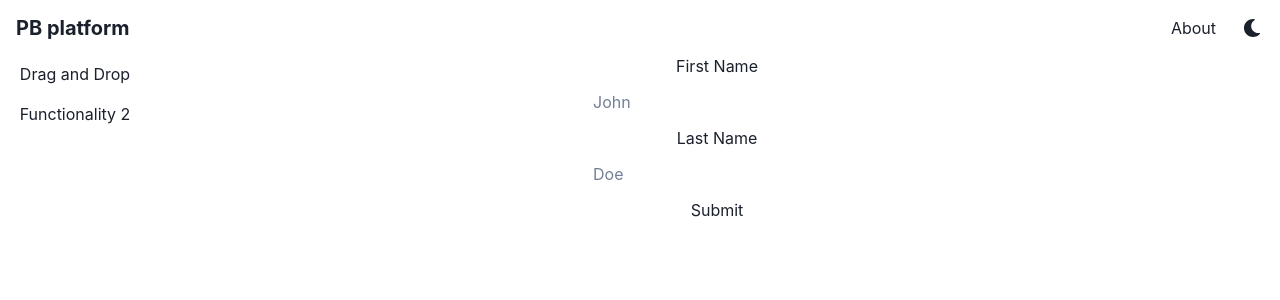
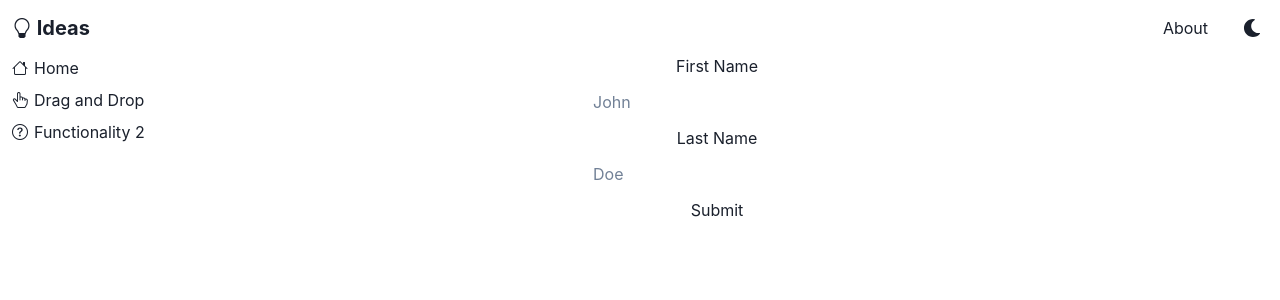
Before and after one commit to Enfield-Li/ClickUp-clone, a React (Create React App) app in the folder client/: page /login in a window 1280 px wide. Shown: the top 300 px of the page. Built offline with nearby package versions, Linux system fonts and the light colour scheme.

Commit message:
Minor style update

```diff
--- a/client/public/index.html
+++ b/client/public/index.html
@@ -10,6 +10,10 @@
       content="Web site created using create-react-app"
     />
     <link rel="apple-touch-icon" href="%PUBLIC_URL%/logo192.png" />
+    <link
+      rel="stylesheet"
+      href="https://cdn.jsdelivr.net/npm/bootstrap-icons@1.9.1/font/bootstrap-icons.css"
+    />
     <!--
       manifest.json provides metadata used when your web app is installed on a
       user's mobile device or desktop. See https://developers.google.com/web/fundamentals/web-app-manifest/
--- a/client/src/App.tsx
+++ b/client/src/App.tsx
@@ -1,15 +1,19 @@
 import * as React from "react";
 import {
+  Box,
   Center,
   ChakraProvider,
+  Collapse,
   Grid,
   GridItem,
+  Slide,
   theme,
 } from "@chakra-ui/react";
 import Header from "./component/layout/Header";
 import useInit from "./hook/useInit";
 import PageRoute from "./routes/PageRoute";
 import NavBar from "./component/layout/NavBar";
+import { useState } from "react";
 
 export default function App() {
   useInit();
@@ -17,7 +21,7 @@ export default function App() {
   return (
     <ChakraProvider theme={theme}>
       <Grid
-        templateAreas={`"header header"
+        templateAreas={`"nav header"
                   "nav main"
                   "nav main"`}
         gridTemplateRows={"50px 1fr 30px"}
@@ -28,9 +32,11 @@ export default function App() {
           <Header />
         </GridItem>
 
+        {/* <Box as={Slide} in={openNav} w="100%" direction="left"> */}
         <GridItem area={"nav"}>
           <NavBar />
         </GridItem>
+        {/* </Box> */}
 
         <GridItem area={"main"}>
           <PageRoute />
--- a/client/src/component/layout/Header.tsx
+++ b/client/src/component/layout/Header.tsx
@@ -15,15 +15,16 @@ export default function Header({}: Props) {
   return (
     <>
       <Flex minWidth="max-content" alignItems="center" gap="2" m={2}>
-        {/* Title */}
-        <Box p="2">
-          <Link to={ROUTE.HOME}>
-            <Heading size="md">PB platform</Heading>
-          </Link>
+        <Spacer />
+        <Box
+          p={2}
+          borderRadius={3}
+          _hover={{
+            background: "rgb(51, 88, 119)",
+          }}
+        >
+          <Link to={ROUTE.ABOUT}>About</Link>
         </Box>
-
-        <Spacer />
-        <Link to={ROUTE.ABOUT}>About</Link>
 
         {/* Login */}
         {authState?.user ? (
@@ -36,7 +37,15 @@ export default function Header({}: Props) {
         ) : (
           <>
             {location.pathname === ROUTE.LOGIN ? null : (
-              <Link to={ROUTE.LOGIN}>Log in</Link>
+              <Box
+                p={2}
+                borderRadius={3}
+                _hover={{
+                  background: "rgb(51, 88, 119)",
+                }}
+              >
+                <Link to={ROUTE.LOGIN}>Log in</Link>
+              </Box>
             )}
           </>
         )}
--- a/client/src/component/layout/NavBar.tsx
+++ b/client/src/component/layout/NavBar.tsx
@@ -1,4 +1,4 @@
-import { Center } from "@chakra-ui/react";
+import { Box, Flex, Heading, Spacer } from "@chakra-ui/react";
 import React from "react";
 import { Link } from "react-router-dom";
 import { ROUTE } from "../../utils/constant";
@@ -8,13 +8,55 @@ type Props = {};
 export default function NavBar({}: Props) {
   return (
     <>
-      <Center h="40px">
+      <Heading size="md" alignItems="center" my={4} ml={3}>
+        <Flex justifyContent={"space-between"}>
+          <Link to={ROUTE.HOME}>
+            <i className="bi bi-lightbulb"></i> Ideas
+          </Link>
+          <Box
+            borderRadius={3}
+            _hover={{
+              background: "rgb(51, 88, 119)",
+            }}
+          ></Box>
+        </Flex>
+      </Heading>
+
+      <Box
+        my={2}
+        pl={3}
+        borderRadius={3}
+        _hover={{
+          background: "rgb(51, 88, 119)",
+        }}
+      >
+        <i className="bi bi-house" style={{ marginRight: 6 }}></i>
+        <Link to={ROUTE.HOME}>Home</Link>
+      </Box>
+
+      <Box
+        my={2}
+        pl={3}
+        borderRadius={3}
+        _hover={{
+          background: "rgb(51, 88, 119)",
+        }}
+      >
+        <i className="bi bi-hand-index-thumb" style={{ marginRight: 6 }}></i>
         <Link to={ROUTE.FUNC_ONE}>Drag and Drop</Link>
-      </Center>
+      </Box>
 
-      <Center h="40px">
+      <Box
+        my={2}
+        pl={3}
+        borderRadius={3}
+        _hover={{
+          background: "rgb(51, 88, 119)",
+        }}
+      >
+        <i className="bi bi-question-circle" style={{ marginRight: 6 }}></i>
         <Link to={ROUTE.FUNC_TWO}>Functionality 2</Link>
-      </Center>
+      </Box>
     </>
   );
 }
```
